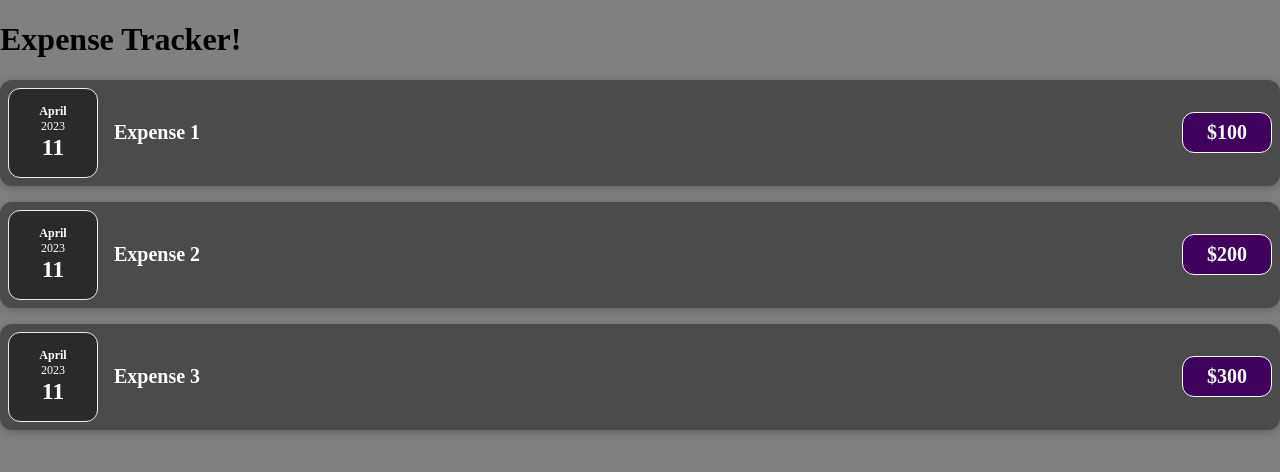
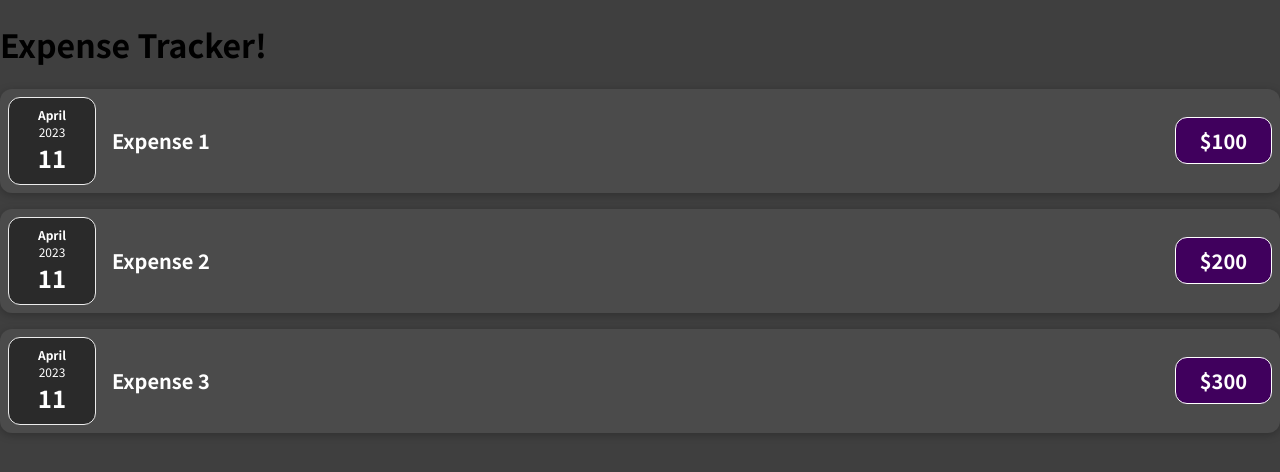
Before and after one commit to kidavito/expense-tracker, a React (Create React App) app: page / in a window 1280 px wide. Shown: the top 472 px of the page. Built offline with nearby package versions, Linux system fonts and the light colour scheme.

Commit message:
styling improved

```diff
--- a/src/index.css
+++ b/src/index.css
@@ -1,4 +1,14 @@
+@import url("https://fonts.googleapis.com/css2?family=Noto+Sans+JP:wght@400;700&display=swap");
+
+* {
+  box-sizing: border-box;
+}
+
+html {
+  font-family: "Noto Sans JP", sans-serif;
+}
+
 body {
   margin: 0;
-  background-color: gray;
+  background-color: #3f3f3f;
 }
```
